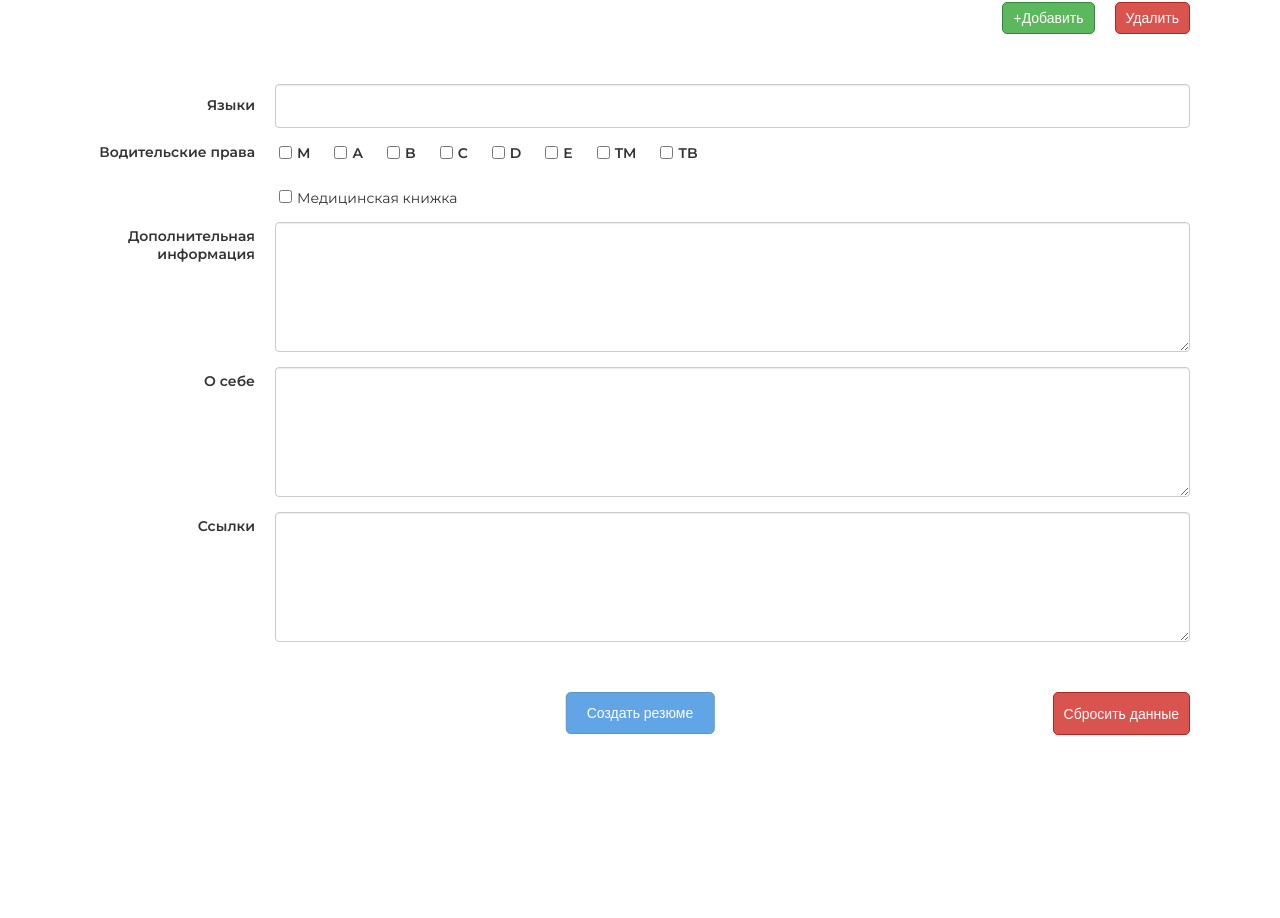
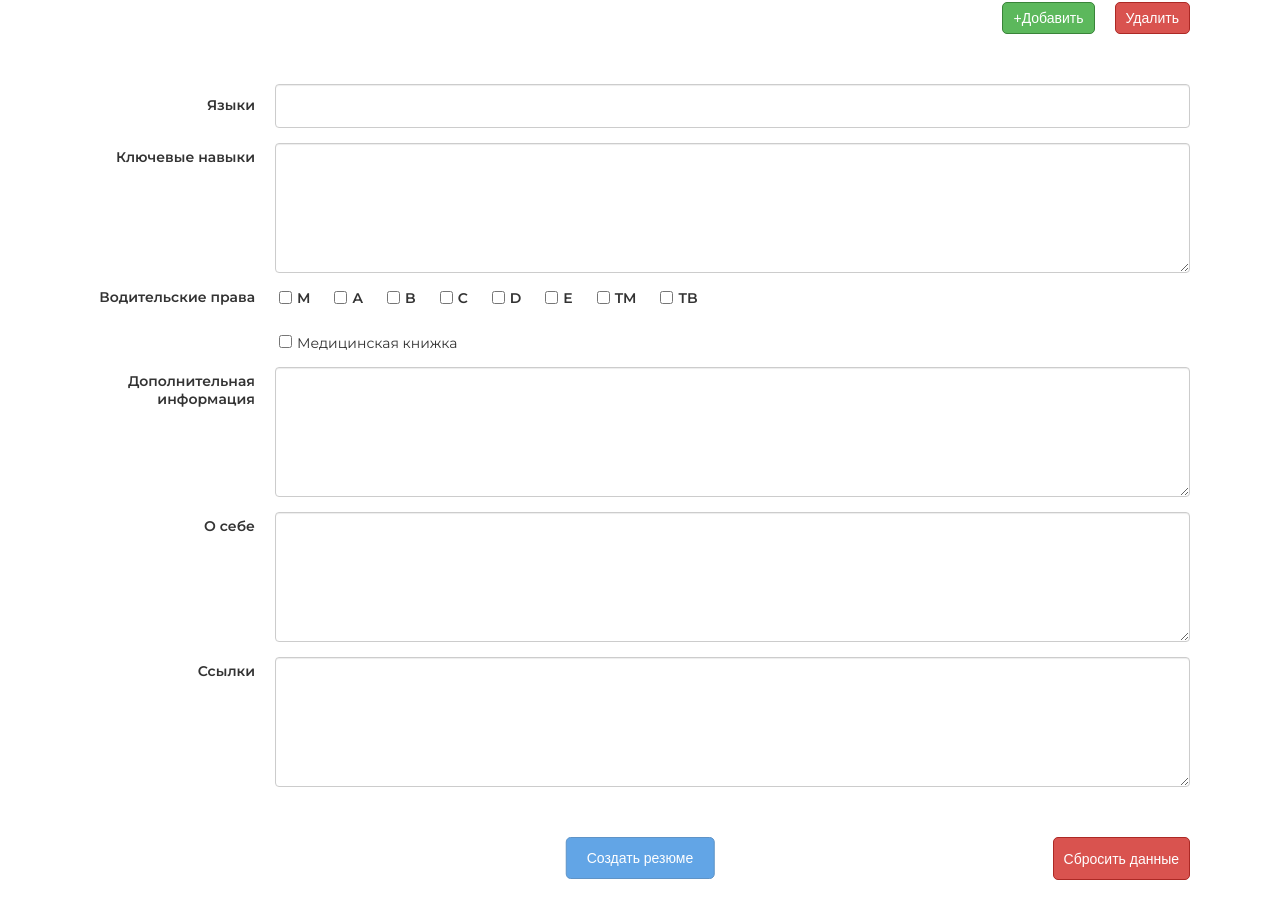
Before and after one commit to Kalinss/create-resume, a React (Create React App) app: page / in a window 1280 px wide. Shown: the part 1588-2506 px from the top of the page. Before the commit the page ends 2373 px from the top, so only its background shows below. Built offline with nearby package versions, Linux system fonts and the light colour scheme.

Commit message:
added skills section

```diff
--- a/src/components/AdditionalInfo.tsx
+++ b/src/components/AdditionalInfo.tsx
@@ -38,7 +38,15 @@ export const AdditionalInfo: React.FunctionComponent = () => {
         class="section__entryField full"
         initialValue={context.state["language"]}
       />
-
+      <TextArea
+        name="keySkills"
+        title="Ключевые навыки"
+        handlerChange={actionAdd}
+        id="keySkills"
+        required={false}
+        class="addInfo__textArea addInfo__keySkills"
+        initialValue={context.state["keySkills"]}
+      />
       <DriversLicense handlerChange={actionAdd} state={context.state} />
 
       <CheckboxList
--- a/src/store/initialState.interface.ts
+++ b/src/store/initialState.interface.ts
@@ -29,6 +29,7 @@ export interface InitialStateInterface {
   salaryNumber: string;
   photo: string;
   aboutMe: string;
+  keySkills: string;
   // -- Iterable keys
   [key: string]: any;
   // --- Education ---
--- a/src/store/initialState.ts
+++ b/src/store/initialState.ts
@@ -18,6 +18,7 @@ export const initialState: InitialStateInterface = {
   dateBirth: "",
   movingToDiffCity: "",
   gender: "",
+  keySkills: "",
   family: "",
   children: "",
   driversLicense: "",
--- a/src/style/blocks/addInfo.scss
+++ b/src/style/blocks/addInfo.scss
@@ -1,27 +1,29 @@
-.addInfo{
-  &__medicalBook{
+.addInfo {
+  &__medicalBook {
     margin-left: 165px;
     margin-top: 25px;
   }
-  &__textArea{
+  &__textArea {
     margin-top: 15px;
   }
-  &__buttonWrapper{
+  &__keySkills {
+    margin-bottom: 15px;
+  }
+  &__buttonWrapper {
     display: flex;
     margin-top: 50px;
     justify-content: flex-end;
     position: relative;
     width: 100%;
   }
-  &__createWrapper{
+  &__createWrapper {
     position: absolute;
     left: 50%;
     transform: translateX(-50%);
   }
-  &__createLink{
-
+  &__createLink {
   }
-  &__buttonReset{
+  &__buttonReset {
     height: 43px;
   }
 }
--- a/src/tepmate/FirstTemplate.tsx
+++ b/src/tepmate/FirstTemplate.tsx
@@ -153,24 +153,35 @@ export const FirstTemplate: React.FunctionComponent<ITemplate> = (props) => {
           }
           return;
         })}
-      {(data.language ||
-        data.driversLicense ||
+      {(data.keySkills || data.language) && <h4>Ключевые навыки</h4>}
+
+      {data.language && (
+        <p className="language info">
+          Языки:&nbsp;<span>{data.language}</span>
+        </p>
+      )}
+      {data.keySkills && (
+        <p className="addInfo textbox info">
+          Навыки:
+          {data.keySkills.split("$$").map((item) => {
+            return <p>{item}</p>;
+          })}
+        </p>
+      )}
+      {(data.driversLicense ||
         data.medicalBook ||
         data.addInfo ||
         data.links) && <h4>Дополнительная информация</h4>}
-      {data.language && (
-        <p className="language info">
-          Языки: <span>{data.language}</span>
+
+      {data.driversLicense && (
+        <p className="driversLicense info">
+          Водительские права:&nbsp;<span>{data.driversLicense}</span>
         </p>
       )}
-      {data.driversLicense && (
-        <p className="driversLicense info">
-          Водительские права: <span>{data.driversLicense}</span>
-        </p>
-      )}
+
       {data.medicalBook && (
         <p className="medicalBook info">
-          Наличие медицинской книжки: <span>{data.medicalBook}</span>
+          Наличие медицинской книжки:&nbsp;<span>{data.medicalBook}</span>
         </p>
       )}
       {data.addInfo && (
```
